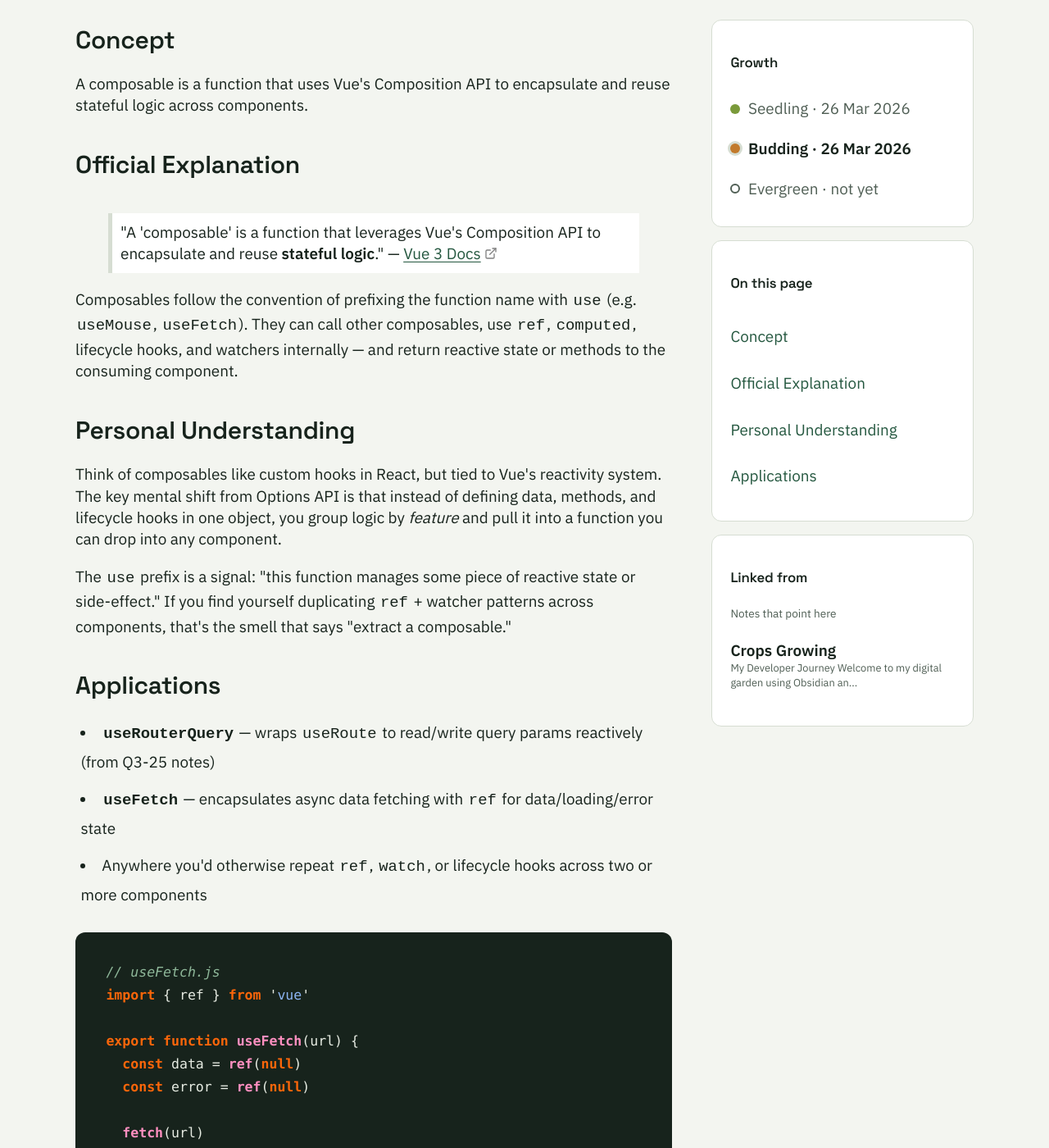
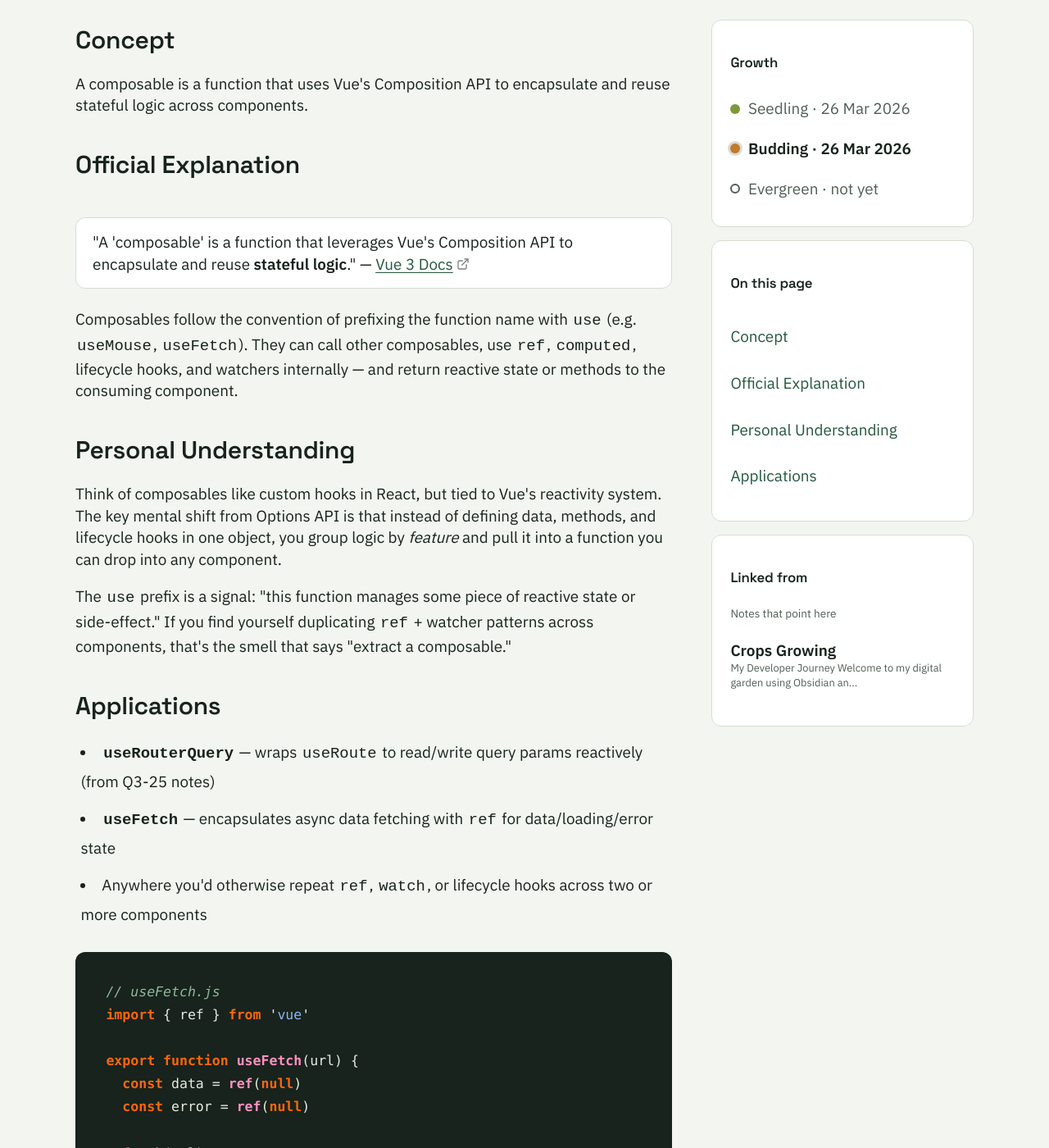
Before and after one commit to Nerajno/digital_garden, a Jekyll site: the page built from _notes/Public/Concept - Vue 3 Composables.md, in a window 1280 px wide and 1400 px high, scrolled down 339 px. Shown: the whole window at 82% size. Built offline with Jekyll 4.4.1, drawn with Linux system fonts in a browser that asks for light colours.

Commit message:
fix: note blockquotes as a padded surface card (#53)
Facilitated-by: Claude Opus 5.5 <noreply@anthropic.com>

```diff
--- a/assets/css/garden.css
+++ b/assets/css/garden.css
@@ -489,6 +489,17 @@ html[data-theme="dark"] .theme-toggle__moon { display: none; }
 }
 .note-article { min-width: 0; }
 .note-article .content { color: var(--ink); line-height: 1.7; }
+/* Quotes as a quiet card, not a coloured rule (#53) */
+.note-article .content blockquote {
+    margin: 1.5rem 0;
+    padding: 1rem 1.25rem;
+    background: var(--surface);
+    border: 1px solid var(--line);
+    border-radius: var(--radius);
+    color: var(--ink);
+    font-style: normal;
+}
+.note-article .content blockquote p + p { margin-top: 0.75rem !important; }
 .note-article .content a:not(.stale-link) {
     color: var(--accent);
     text-decoration: underline;
```
